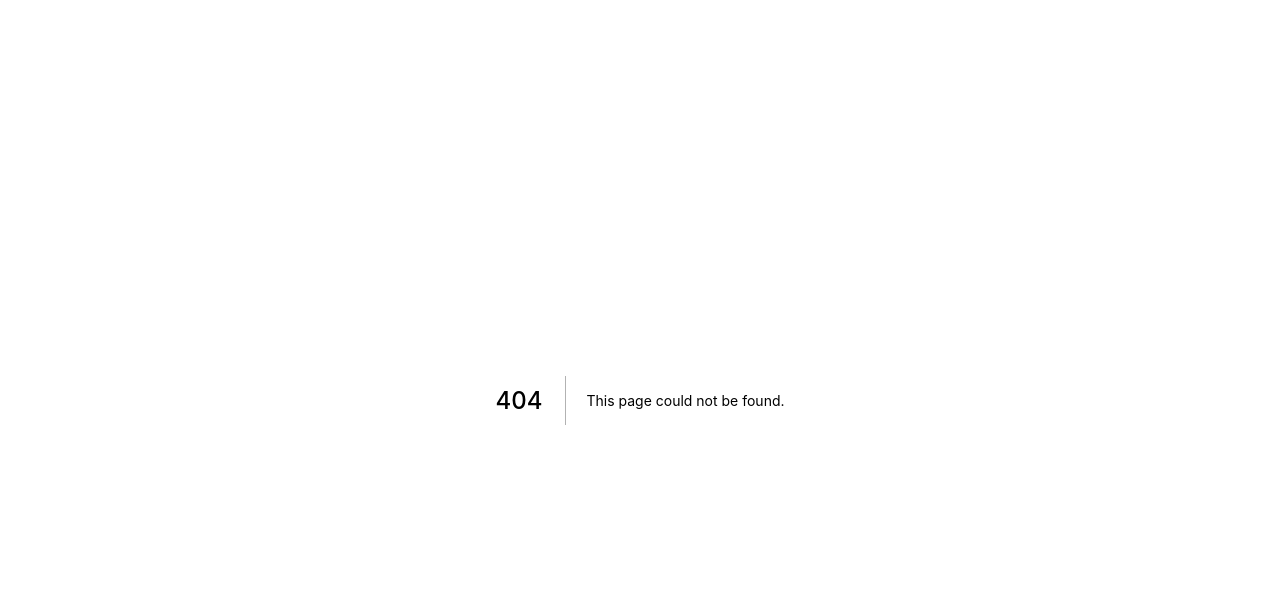
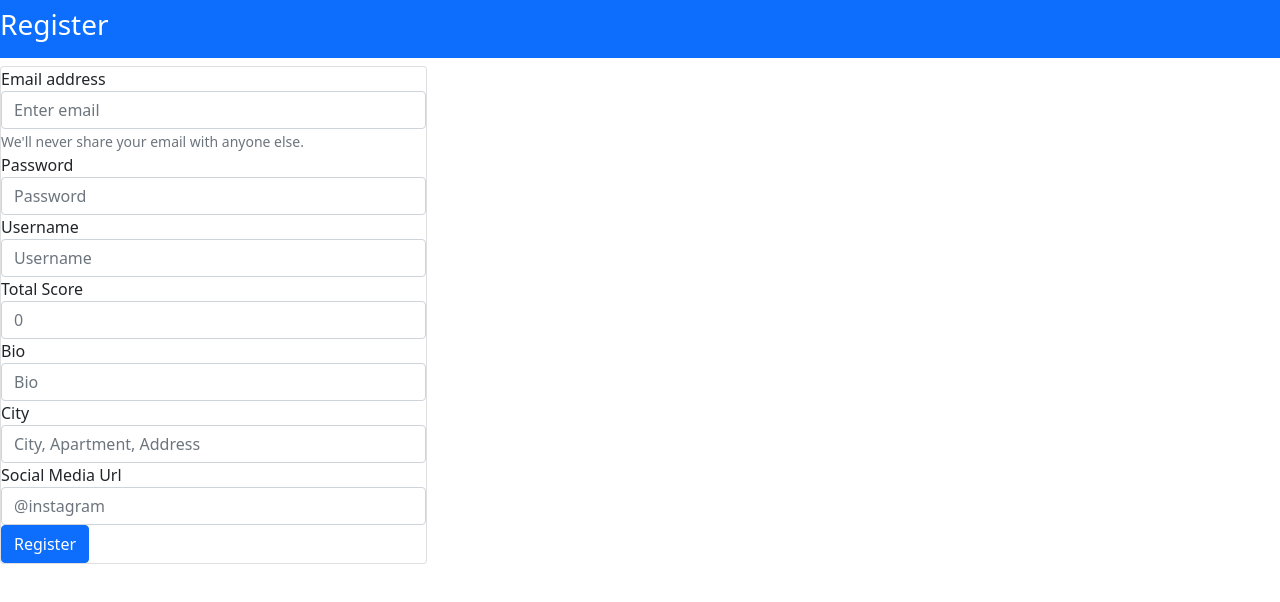
Before and after one commit to Febrianians/Gamers-Heaven-2, a Next.js app: page /register-page in a window 1280 px wide. Before the commit this address had no page. Shown: the top 602 px of the page. Built offline with nearby package versions, Linux system fonts and the light colour scheme.

Commit message:
add features register & login

```diff
--- /dev/null
+++ b/components/header.jsx
@@ -0,0 +1,9 @@
+export default function Header(props) {
+    return(
+        <nav className="navbar navbar-dark bg-primary">
+            <div className="row col-12 d-flex justify-content-center text-white">
+            <span className="h3">{props.title}</span>
+            </div>
+        </nav>
+    )
+}
--- a/pages/_app.js
+++ b/pages/_app.js
@@ -1,4 +1,4 @@
-import '../styles/globals.css'
+import 'bootstrap/dist/css/bootstrap.css'
 
 function MyApp({ Component, pageProps }) {
   return <Component {...pageProps} />
--- /dev/null
+++ b/pages/register-page.jsx
@@ -0,0 +1,122 @@
+import { useState } from "react";
+import Header from "../components/header"
+import { auth, db } from "../services/firebase";
+import { ref, set } from "firebase/database";
+
+import { createUserWithEmailAndPassword } from "firebase/auth";
+
+export default function RegisterPage() {
+  const [email, setEmail] = useState("");
+  const [password, setPassword] = useState("");
+  const [username, setUsername] = useState("");
+  const [totalScore, setTotalScore] = useState("");
+  const [bio, setBio] = useState("");
+  const [city, setCity] = useState("");
+  const [socialMediaUrl, setSocialMediaUrl] = useState("");
+  const handleSubmit = async (e) => {
+    e.preventDefault();
+    try {
+      const res = await createUserWithEmailAndPassword(auth, email, password);
+      const user = res.user;
+      if (user) alert("Register Success");
+      set(ref(db, `users/${user.uid}`), {
+        email: email,
+        username: username,
+        totalScore: totalScore,
+        bio: bio,
+        city: city,
+        socialMediaUrl,
+      });
+    } catch (err) {
+      console.error(err);
+      alert(err.message);
+    }
+    console.log(email, password);
+  };
+  return (
+    <>
+      <Header title="Register" />
+      <div className="card col-12 col-lg-4 login-card mt-2 hv-center">
+        <form onSubmit={handleSubmit}>
+          <div className="form-group text-left">
+            <label htmlFor="exampleInputEmail1">Email address</label>
+            <input
+              type="email"
+              onChange={(e) => setEmail(e.target.value)}
+              className="form-control"
+              id="email"
+              aria-describedby="emailHelp"
+              placeholder="Enter email"
+            />
+            <small id="emailHelp" className="form-text text-muted">
+              We'll never share your email with anyone else.
+            </small>
+          </div>
+          <div className="form-group text-left">
+            <label htmlFor="exampleInputPassword1">Password</label>
+            <input
+              type="password"
+              onChange={(e) => setPassword(e.target.value)}
+              className="form-control"
+              id="password"
+              placeholder="Password"
+            />
+          </div>
+          <div className="form-group text-left">
+            <label htmlFor="exampleInputUsername">Username</label>
+            <input
+              type="text"
+              onChange={(e) => setUsername(e.target.value)}
+              className="form-control"
+              id="username"
+              placeholder="Username"
+            />
+          </div>
+          <div className="form-group text-left">
+            <label htmlFor="exampleInputTotalScore">Total Score</label>
+            <input
+              type="number"
+              onChange={(e) => setTotalScore(e.target.value)}
+              className="form-control"
+              id="totalscore"
+              placeholder="0"
+            />
+          </div>
+          <div className="form-group text-left">
+            <label htmlFor="exampleInputBio">Bio</label>
+            <input
+              type="text"
+              onChange={(e) => setBio(e.target.value)}
+              className="form-control"
+              id="bio"
+              placeholder="Bio"
+            />
+          </div>
+          <div className="form-group text-left">
+            <label htmlFor="exampleInputCity">City</label>
+            <input
+              type="text"
+              onChange={(e) => setCity(e.target.value)}
+              className="form-control"
+              id="city"
+              placeholder="City, Apartment, Address"
+            />
+          </div>
+          <div className="form-group text-left">
+            <label htmlFor="exampleInputCity">Social Media Url</label>
+            <input
+              type="text"
+              onChange={(e) => setSocialMediaUrl(e.target.value)}
+              className="form-control"
+              id="socialmediaurl"
+              placeholder="@instagram"
+            />
+          </div>
+          <button type="submit" className="btn btn-primary">
+            Register
+          </button>
+        </form>
+      </div>
+    </>
+  );
+}
--- /dev/null
+++ b/services/firebase.js
@@ -0,0 +1,30 @@
+// Import the functions you need from the SDKs you need
+import { initializeApp } from "firebase/app";
+import { getAuth } from 'firebase/auth'
+import { getDatabase } from 'firebase/database'
+import { getStorage } from 'firebase/storage'
+// TODO: Add SDKs for Firebase products that you want to use
+// https://firebase.google.com/docs/web/setup#available-libraries
+
+// Your web app's Firebase configuration
+const firebaseConfig = {
+  apiKey: "AIzaSyDscvvN1_i1xti9lFKYIdAZSifqC6oetEs",
+  authDomain: "challenge-chapter10.firebaseapp.com",
+  databaseURL: "https://challenge-chapter10-default-rtdb.asia-southeast1.firebasedatabase.app/",
+  projectId: "challenge-chapter10",
+  storageBucket: "challenge-chapter10.appspot.com",
+  messagingSenderId: "387346192459",
+  appId: "1:387346192459:web:0286e2aeb107812e4215ce"
+};
+
+// Initialize Firebase
+const app = initializeApp(firebaseConfig);
+const auth = getAuth(app)
+const db = getDatabase(app)
+const storage = getStorage(app)
+
+export {
+    auth,
+    db,
+    storage
+}
```
Also changed, not shown: pages/login-page.jsx (added, +69 -0 lines).
